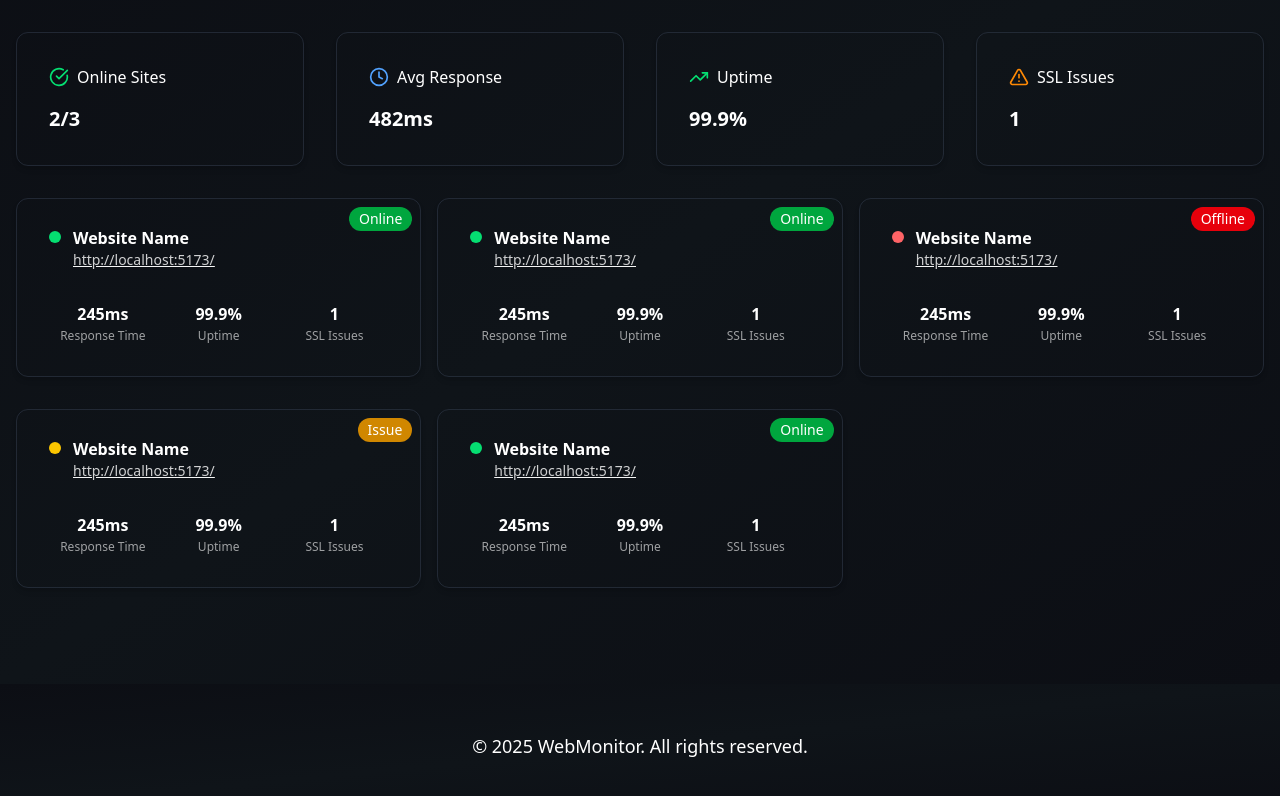
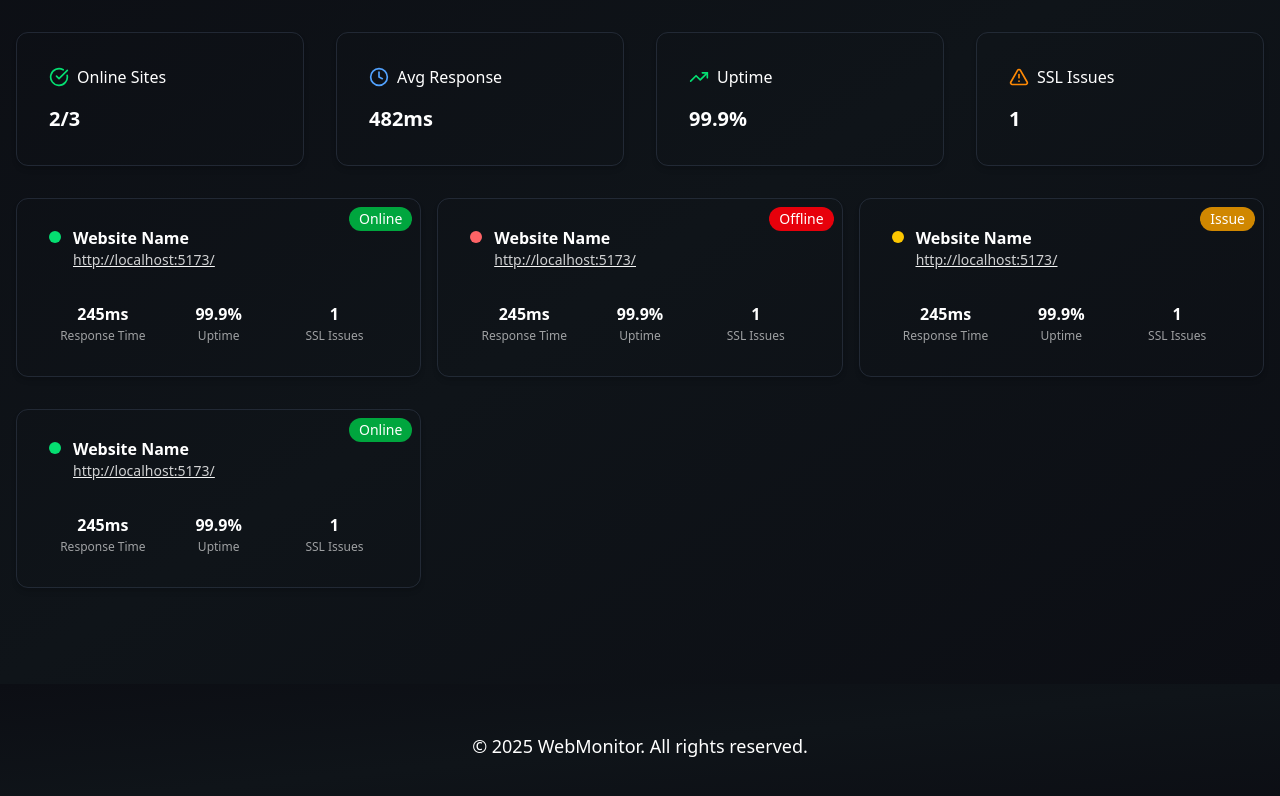
Before and after one commit to Dineshsoni02/WebmonitorV2, a React (Vite) app in the folder frontend/: page / in a window 1280 px wide. Shown: the part 1812-2608 px from the top of the page. Built offline with nearby package versions, Linux system fonts and the light colour scheme.

Commit message:
cards rendering

```diff
--- a/frontend/src/components/BodyComponent.jsx
+++ b/frontend/src/components/BodyComponent.jsx
@@ -1,4 +1,4 @@
-import React, { useState } from "react";
+import React, { useEffect, useState } from "react";
 import site_stats from "../assets/site_stats.svg";
 import {
   ChartColumn,
@@ -14,6 +14,7 @@ import {
 } from "lucide-react";
 import DialogBox from "./DialogBox";
 import WebsiteCard from "./WebsiteCard";
+import { getAllWebsitesFromLocalStorage } from "../utils/Constants";
 
 const NavigationBar = () => {
   const [isMenuOpen, setIsMenuOpen] = useState(false);
@@ -351,6 +352,13 @@ const FooterSection = () => {
 };
 
 const DashboardSection = ({ setShowModal }) => {
+  const [websiteList, setWebsiteList] = useState([]);
+
+  useEffect(() => {
+    const websites = getAllWebsitesFromLocalStorage();
+    setWebsiteList(websites);
+  }, []);
+
   return (
     <section
       id="dashboard"
@@ -423,8 +431,9 @@ const DashboardSection = ({ setShowModal }) => {
       </div>
 
       <div className="container mx-auto px-4 max-w-7xl mt-8 grid grid-cols-1 md:grid-cols-2 lg:grid-cols-3 gap-4">
-
-        <WebsiteCard/>
+        {websiteList.map((website) => (
+          <WebsiteCard key={website?.data?.url} websiteInfo={website.data} />
+        ))}
 
         <div className="websiteCard relative bg-transparent border border-gray-700/50 hover:border-gray-600/80 p-8 rounded-xl shadow-md hover:shadow-[0px_0px_28px_2px] hover:shadow-cyan-500/25 transition-all duration-300 flex gap-4 mb-4 flex-col">
           {/* //top */}
--- a/frontend/src/components/WebsiteCard.jsx
+++ b/frontend/src/components/WebsiteCard.jsx
@@ -1,6 +1,8 @@
 import React from "react";
 
-const WebsiteCard = () => {
+const WebsiteCard = ({ websiteInfo }) => {
+  console.log(websiteInfo);
+
   return (
     <div className="websiteCard relative bg-transparent border border-gray-700/50 hover:border-gray-600/80 p-8 rounded-xl shadow-md hover:shadow-[0px_0px_28px_2px] hover:shadow-cyan-500/25 transition-all duration-300 flex gap-4 mb-4 flex-col">
       {/* //top */}
```
